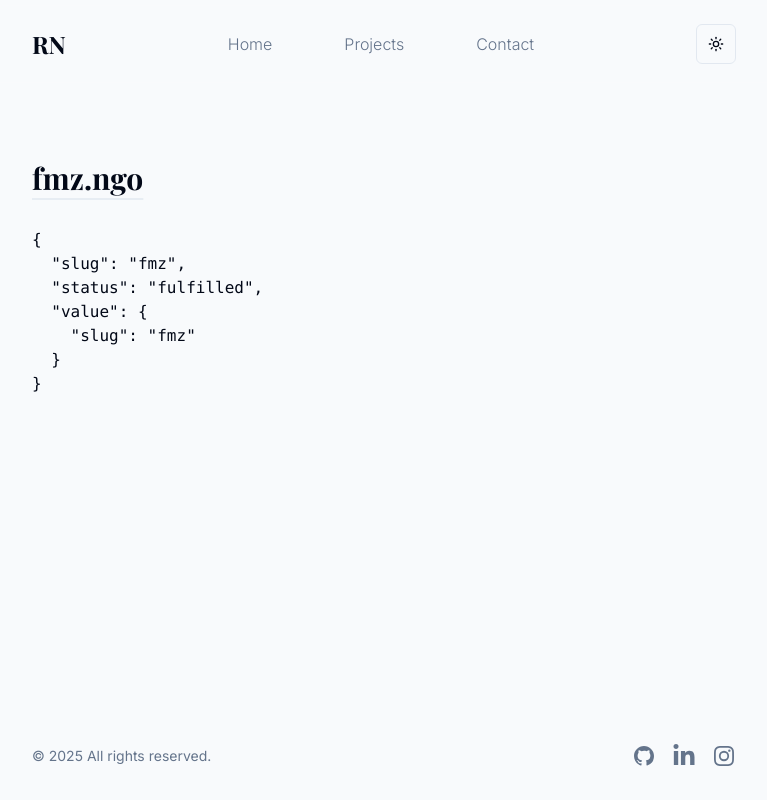
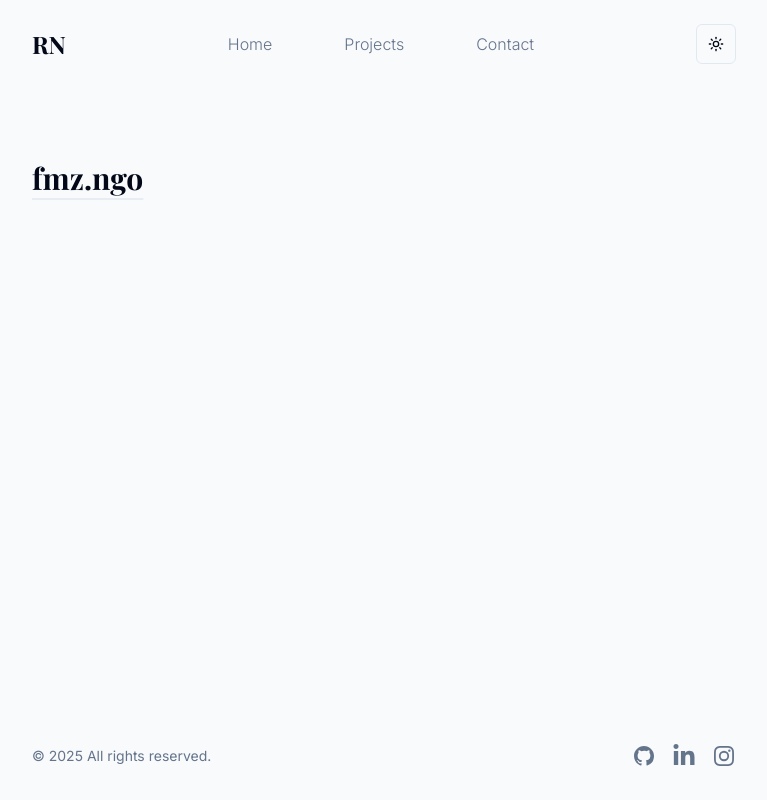
Before and after one commit to nemethricsi/nemethrichard, a Next.js app: page /projects/fmz in a window 1280 px wide. Shown: the whole page, without its empty margins (256-1023 px from the left). Built offline with nearby package versions, Linux system fonts and the light colour scheme; a web font is replaced by a local one.

Commit message:
remove page props

```diff
--- a/app/projects/[slug]/page.tsx
+++ b/app/projects/[slug]/page.tsx
@@ -1,9 +1,8 @@
-export default function ProjectPage({ params }: { params: { slug: string } }) {
+export default function ProjectPage() {
   return (
     <section className="pb-24 pt-24 sm:pt-40">
       <div className="container flex max-w-3xl flex-col gap-8">
         <h1 className="title">fmz.ngo</h1>
-        <pre>{JSON.stringify(params, null, 2)}</pre>
       </div>
     </section>
   );
--- a/package.json
+++ b/package.json
@@ -6,7 +6,8 @@
     "dev": "next dev --turbopack",
     "build": "next build",
     "start": "next start",
-    "lint": "next lint"
+    "lint": "next lint",
+    "typecheck": "tsc --noEmit"
   },
   "dependencies": {
     "@radix-ui/react-dropdown-menu": "^2.1.5",
```
